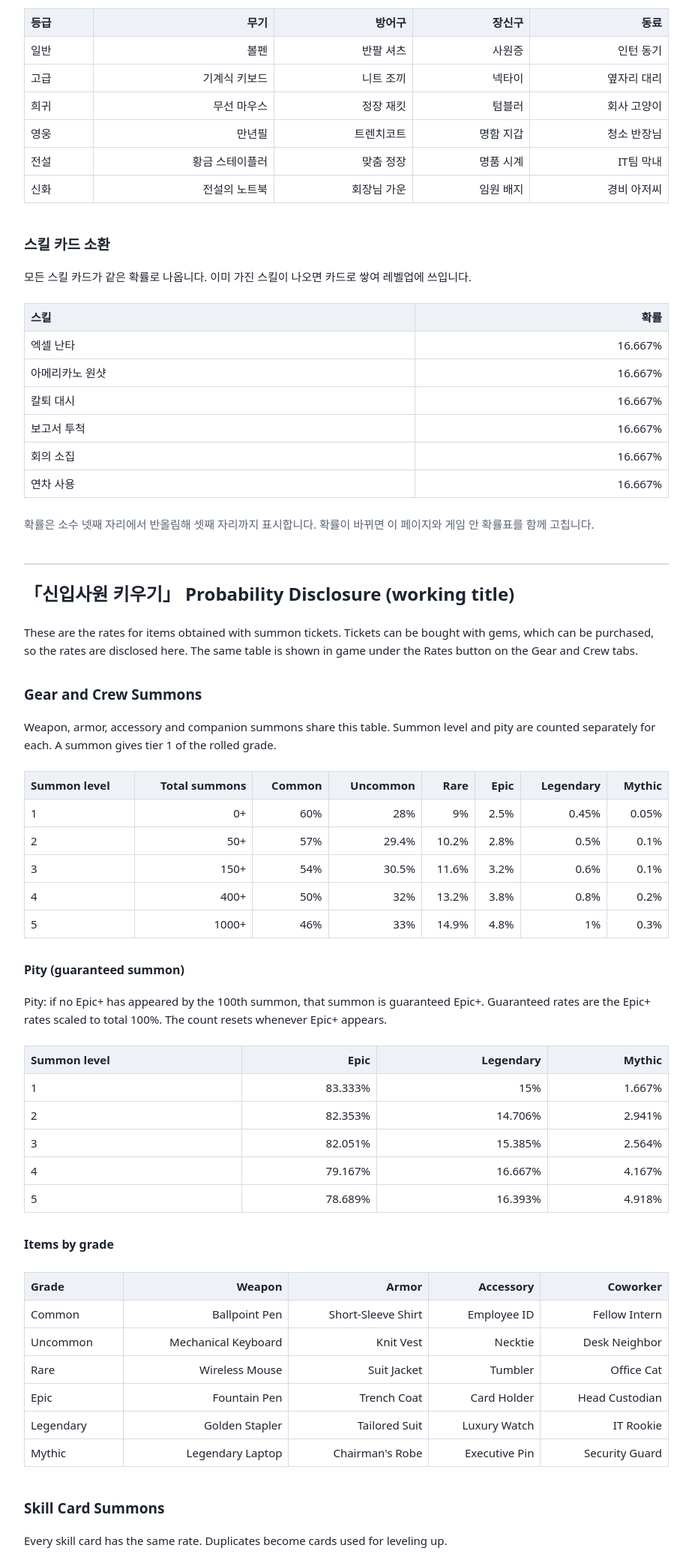
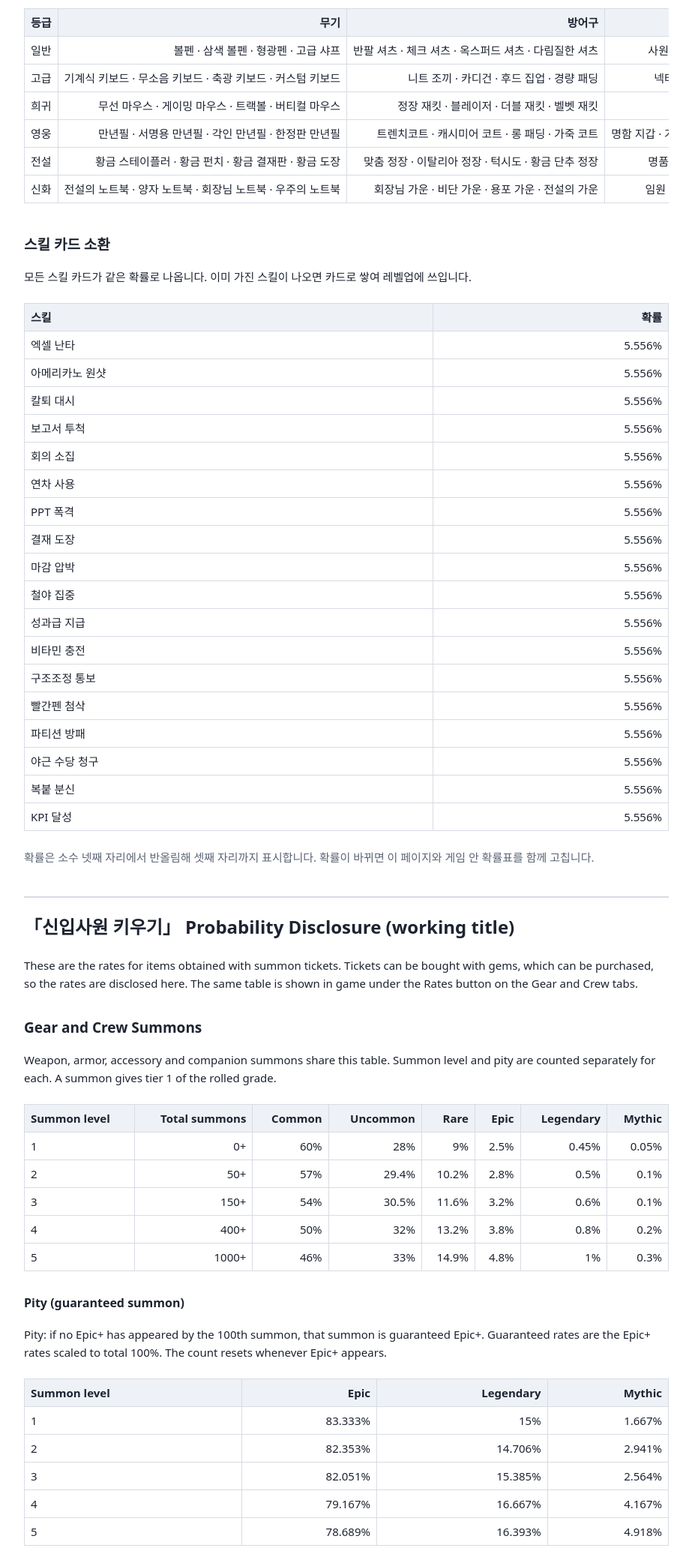
Before and after one commit to seongmin1117/games, a plain HTML site: page rookie/odds.html in a window 1280 px wide. Shown: the part 957-3029 px from the top of the page at 75% size, without its empty margins (178-1101 px from the left). Drawn offline with Linux system fonts and the light colour scheme.

Commit message:
rookie: 사이트 갱신 (3480bca)

```diff
--- a/rookie/odds.html
+++ b/rookie/odds.html
@@ -43,23 +43,35 @@ p.note{color:var(--dim)}nav a{margin-right:12px}section+section{border-top:2px s
 <h3>등급별로 얻는 아이템</h3>
 <div class="wrap"><table>
 <tr><th>등급</th><th>무기</th><th>방어구</th><th>장신구</th><th>동료</th></tr>
-<tr><td>일반</td><td>볼펜</td><td>반팔 셔츠</td><td>사원증</td><td>인턴 동기</td></tr>
-<tr><td>고급</td><td>기계식 키보드</td><td>니트 조끼</td><td>넥타이</td><td>옆자리 대리</td></tr>
-<tr><td>희귀</td><td>무선 마우스</td><td>정장 재킷</td><td>텀블러</td><td>회사 고양이</td></tr>
-<tr><td>영웅</td><td>만년필</td><td>트렌치코트</td><td>명함 지갑</td><td>청소 반장님</td></tr>
-<tr><td>전설</td><td>황금 스테이플러</td><td>맞춤 정장</td><td>명품 시계</td><td>IT팀 막내</td></tr>
-<tr><td>신화</td><td>전설의 노트북</td><td>회장님 가운</td><td>임원 배지</td><td>경비 아저씨</td></tr>
+<tr><td>일반</td><td>볼펜 · 삼색 볼펜 · 형광펜 · 고급 샤프</td><td>반팔 셔츠 · 체크 셔츠 · 옥스퍼드 셔츠 · 다림질한 셔츠</td><td>사원증 · 출입 카드 · 목걸이 명찰 · 금박 사원증</td><td>인턴 동기 · 정규직 동기</td></tr>
+<tr><td>고급</td><td>기계식 키보드 · 무소음 키보드 · 축광 키보드 · 커스텀 키보드</td><td>니트 조끼 · 카디건 · 후드 집업 · 경량 패딩</td><td>넥타이 · 실크 넥타이 · 나비넥타이 · 넥타이핀</td><td>옆자리 대리 · 옆자리 과장</td></tr>
+<tr><td>희귀</td><td>무선 마우스 · 게이밍 마우스 · 트랙볼 · 버티컬 마우스</td><td>정장 재킷 · 블레이저 · 더블 재킷 · 벨벳 재킷</td><td>텀블러 · 보온병 · 머그컵 · 한정판 텀블러</td><td>회사 고양이 · 사장님 고양이</td></tr>
+<tr><td>영웅</td><td>만년필 · 서명용 만년필 · 각인 만년필 · 한정판 만년필</td><td>트렌치코트 · 캐시미어 코트 · 롱 패딩 · 가죽 코트</td><td>명함 지갑 · 가죽 다이어리 · 만능 수첩 · 금장 명함 지갑</td><td>청소 반장님 · 시설 팀장님</td></tr>
+<tr><td>전설</td><td>황금 스테이플러 · 황금 펀치 · 황금 결재판 · 황금 도장</td><td>맞춤 정장 · 이탈리아 정장 · 턱시도 · 황금 단추 정장</td><td>명품 시계 · 스마트 워치 · 금시계 · 다이아 시계</td><td>IT팀 막내 · 보안팀 에이스</td></tr>
+<tr><td>신화</td><td>전설의 노트북 · 양자 노트북 · 회장님 노트북 · 우주의 노트북</td><td>회장님 가운 · 비단 가운 · 용포 가운 · 전설의 가운</td><td>임원 배지 · 사장 배지 · 회장 배지 · 창업주 배지</td><td>경비 아저씨 · 전설의 경비 대장</td></tr>
 </table></div>
 <h2>스킬 카드 소환</h2>
 <p>모든 스킬 카드가 같은 확률로 나옵니다. 이미 가진 스킬이 나오면 카드로 쌓여 레벨업에 쓰입니다.</p>
 <div class="wrap"><table>
 <tr><th>스킬</th><th>확률</th></tr>
-<tr><td>엑셀 난타</td><td>16.667%</td></tr>
-<tr><td>아메리카노 원샷</td><td>16.667%</td></tr>
-<tr><td>칼퇴 대시</td><td>16.667%</td></tr>
-<tr><td>보고서 투척</td><td>16.667%</td></tr>
-<tr><td>회의 소집</td><td>16.667%</td></tr>
-<tr><td>연차 사용</td><td>16.667%</td></tr>
+<tr><td>엑셀 난타</td><td>5.556%</td></tr>
+<tr><td>아메리카노 원샷</td><td>5.556%</td></tr>
+<tr><td>칼퇴 대시</td><td>5.556%</td></tr>
+<tr><td>보고서 투척</td><td>5.556%</td></tr>
+<tr><td>회의 소집</td><td>5.556%</td></tr>
+<tr><td>연차 사용</td><td>5.556%</td></tr>
+<tr><td>PPT 폭격</td><td>5.556%</td></tr>
+<tr><td>결재 도장</td><td>5.556%</td></tr>
+<tr><td>마감 압박</td><td>5.556%</td></tr>
+<tr><td>철야 집중</td><td>5.556%</td></tr>
+<tr><td>성과급 지급</td><td>5.556%</td></tr>
+<tr><td>비타민 충전</td><td>5.556%</td></tr>
+<tr><td>구조조정 통보</td><td>5.556%</td></tr>
+<tr><td>빨간펜 첨삭</td><td>5.556%</td></tr>
+<tr><td>파티션 방패</td><td>5.556%</td></tr>
+<tr><td>야근 수당 청구</td><td>5.556%</td></tr>
+<tr><td>복붙 분신</td><td>5.556%</td></tr>
+<tr><td>KPI 달성</td><td>5.556%</td></tr>
 </table></div>
 <p class="note">확률은 소수 넷째 자리에서 반올림해 셋째 자리까지 표시합니다. 확률이 바뀌면 이 페이지와 게임 안 확률표를 함께 고칩니다.</p>
 </section>
@@ -89,23 +101,35 @@ p.note{color:var(--dim)}nav a{margin-right:12px}section+section{border-top:2px s
 <h3>Items by grade</h3>
 <div class="wrap"><table>
 <tr><th>Grade</th><th>Weapon</th><th>Armor</th><th>Accessory</th><th>Coworker</th></tr>
-<tr><td>Common</td><td>Ballpoint Pen</td><td>Short-Sleeve Shirt</td><td>Employee ID</td><td>Fellow Intern</td></tr>
-<tr><td>Uncommon</td><td>Mechanical Keyboard</td><td>Knit Vest</td><td>Necktie</td><td>Desk Neighbor</td></tr>
-<tr><td>Rare</td><td>Wireless Mouse</td><td>Suit Jacket</td><td>Tumbler</td><td>Office Cat</td></tr>
-<tr><td>Epic</td><td>Fountain Pen</td><td>Trench Coat</td><td>Card Holder</td><td>Head Custodian</td></tr>
-<tr><td>Legendary</td><td>Golden Stapler</td><td>Tailored Suit</td><td>Luxury Watch</td><td>IT Rookie</td></tr>
-<tr><td>Mythic</td><td>Legendary Laptop</td><td>Chairman's Robe</td><td>Executive Pin</td><td>Security Guard</td></tr>
+<tr><td>Common</td><td>Ballpoint Pen · Tri-Color Pen · Highlighter · Premium Pencil</td><td>Short-Sleeve Shirt · Plaid Shirt · Oxford Shirt · Pressed Shirt</td><td>Employee ID · Access Card · Lanyard Badge · Gold-Foil ID</td><td>Fellow Intern · Full-Timer Buddy</td></tr>
+<tr><td>Uncommon</td><td>Mechanical Keyboard · Silent Keyboard · Glow Keyboard · Custom Keyboard</td><td>Knit Vest · Cardigan · Zip Hoodie · Light Puffer</td><td>Necktie · Silk Tie · Bow Tie · Tie Pin</td><td>Desk Neighbor · Neighbor Manager</td></tr>
+<tr><td>Rare</td><td>Wireless Mouse · Gaming Mouse · Trackball · Vertical Mouse</td><td>Suit Jacket · Blazer · Double Jacket · Velvet Jacket</td><td>Tumbler · Thermos · Mug · Limited Tumbler</td><td>Office Cat · Boss's Cat</td></tr>
+<tr><td>Epic</td><td>Fountain Pen · Signing Pen · Engraved Pen · Limited Pen</td><td>Trench Coat · Cashmere Coat · Long Puffer · Leather Coat</td><td>Card Holder · Leather Planner · Handy Notebook · Gold Card Holder</td><td>Head Custodian · Facilities Chief</td></tr>
+<tr><td>Legendary</td><td>Golden Stapler · Golden Hole Punch · Golden Clipboard · Golden Seal</td><td>Tailored Suit · Italian Suit · Tuxedo · Gold-Button Suit</td><td>Luxury Watch · Smartwatch · Gold Watch · Diamond Watch</td><td>IT Rookie · Security Ace</td></tr>
+<tr><td>Mythic</td><td>Legendary Laptop · Quantum Laptop · Chairman's Laptop · Cosmic Laptop</td><td>Chairman's Robe · Silk Robe · Royal Robe · Legendary Robe</td><td>Executive Pin · CEO Pin · Chairman Pin · Founder Pin</td><td>Security Guard · Legendary Guard Captain</td></tr>
 </table></div>
 <h2>Skill Card Summons</h2>
 <p>Every skill card has the same rate. Duplicates become cards used for leveling up.</p>
 <div class="wrap"><table>
 <tr><th>Skill</th><th>Rate</th></tr>
-<tr><td>Spreadsheet Barrage</td><td>16.667%</td></tr>
-<tr><td>Americano Chug</td><td>16.667%</td></tr>
-<tr><td>Clock-Out Dash</td><td>16.667%</td></tr>
-<tr><td>Report Toss</td><td>16.667%</td></tr>
-<tr><td>Call a Meeting</td><td>16.667%</td></tr>
-<tr><td>Take a Day Off</td><td>16.667%</td></tr>
+<tr><td>Spreadsheet Barrage</td><td>5.556%</td></tr>
+<tr><td>Americano Chug</td><td>5.556%</td></tr>
+<tr><td>Clock-Out Dash</td><td>5.556%</td></tr>
+<tr><td>Report Toss</td><td>5.556%</td></tr>
+<tr><td>Call a Meeting</td><td>5.556%</td></tr>
+<tr><td>Take a Day Off</td><td>5.556%</td></tr>
+<tr><td>PPT Bombardment</td><td>5.556%</td></tr>
+<tr><td>Approval Stamp</td><td>5.556%</td></tr>
+<tr><td>Deadline Pressure</td><td>5.556%</td></tr>
+<tr><td>All-Nighter Focus</td><td>5.556%</td></tr>
+<tr><td>Bonus Payday</td><td>5.556%</td></tr>
+<tr><td>Vitamin Boost</td><td>5.556%</td></tr>
+<tr><td>Layoff Notice</td><td>5.556%</td></tr>
+<tr><td>Red Pen Review</td><td>5.556%</td></tr>
+<tr><td>Cubicle Wall</td><td>5.556%</td></tr>
+<tr><td>Overtime Claim</td><td>5.556%</td></tr>
+<tr><td>Copy-Paste Clone</td><td>5.556%</td></tr>
+<tr><td>Hit the KPI</td><td>5.556%</td></tr>
 </table></div>
 <p class="note">Rates are shown rounded to three decimal places. Any change is reflected on this page and in the in-game table at the same time.</p>
 </section>
```
